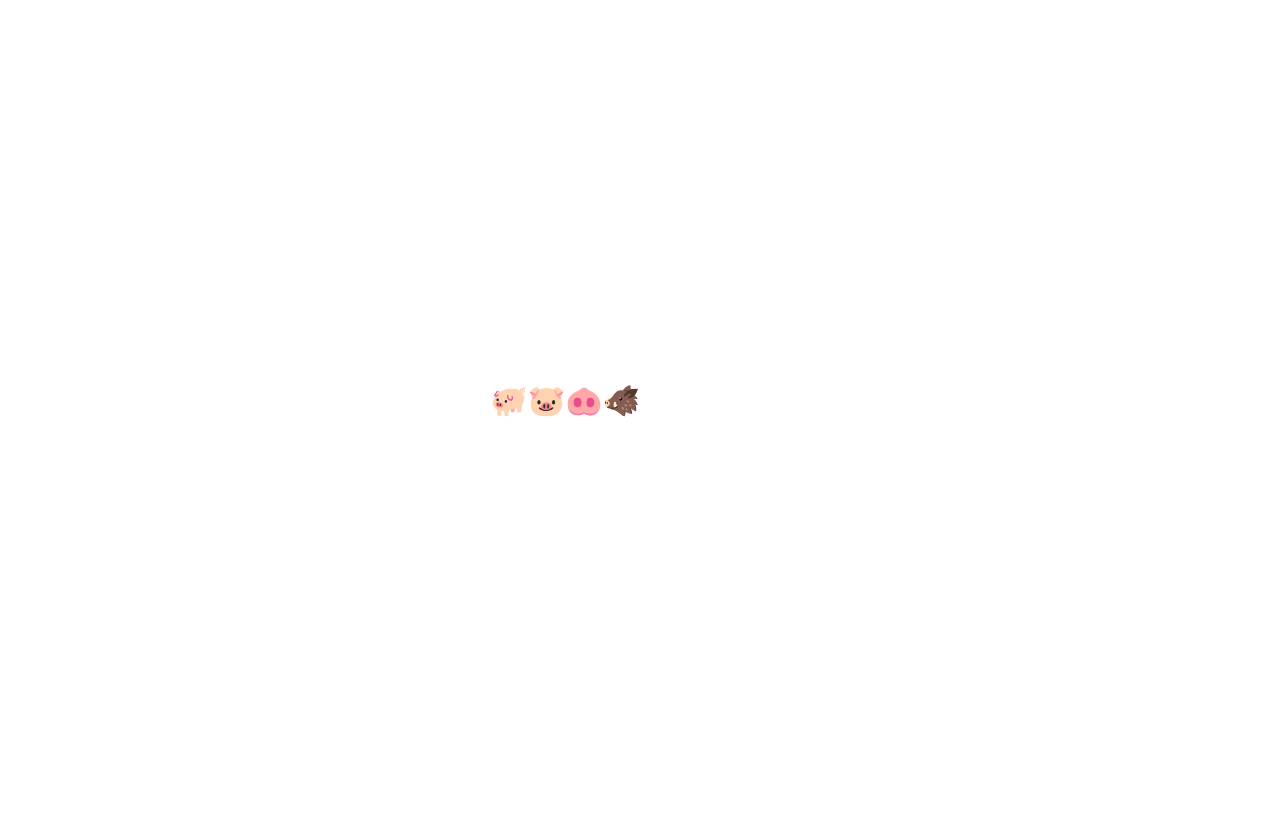
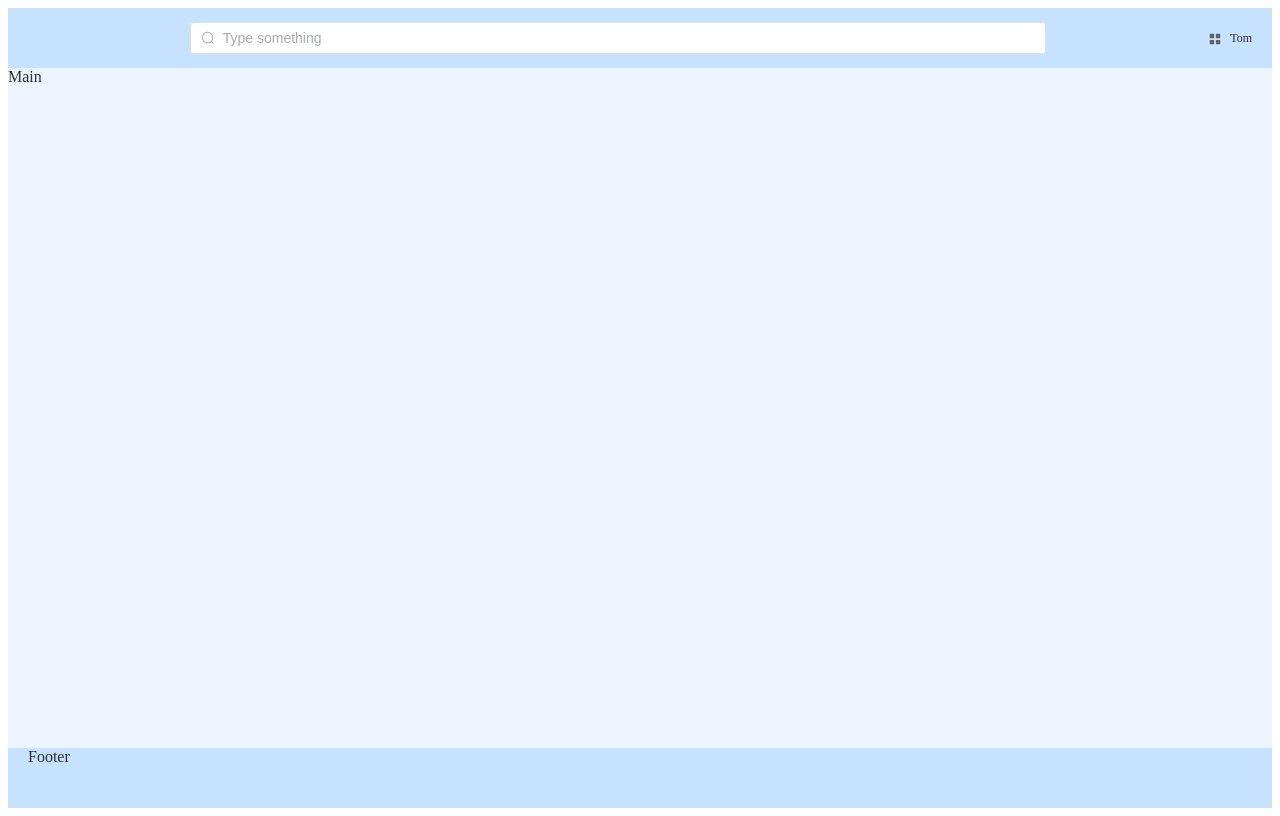
Before and after one commit to kommukommu/FriedRice, a Vue app in the folder FrontendFriedRice/: page / in a window 1280 px wide. Built offline with nearby package versions, Linux system fonts and the light colour scheme.

Commit message:
add layout

```diff
--- a/FrontendFriedRice/index.html
+++ b/FrontendFriedRice/index.html
@@ -4,7 +4,7 @@
     <meta charset="UTF-8">
     <link rel="icon" href="/favicon.ico">
     <meta name="viewport" content="width=device-width, initial-scale=1.0">
-    <title>Vite App</title>
+    <title>Fried Rice</title>
   </head>
   <body>
     <div id="app"></div>
--- a/FrontendFriedRice/src/App.vue
+++ b/FrontendFriedRice/src/App.vue
@@ -1,11 +1,8 @@
 <script setup>
-
 </script>
 
 <template>
-  <h1>🐖🐷🐽🐗</h1>
+  <Layout2 />
 </template>
 
-<style scoped>
-
-</style>
+<style scoped></style>
--- /dev/null
+++ b/FrontendFriedRice/src/components/Layout.vue
@@ -0,0 +1,108 @@
+<template>
+  <el-container class="layout-container-demo" style="height: auto">
+    <el-aside width="200px">
+      <el-scrollbar>
+        <el-menu :default-openeds="['1']">
+          <!-- <el-sub-menu index="1">
+            <template #title>
+              <el-icon>
+                <message />
+              </el-icon>Navigator One
+            </template>
+            <el-menu-item-group>
+              <template #title>Group 1</template>
+              <el-menu-item index="1-1">Option 1</el-menu-item>
+              <el-menu-item index="1-2">Option 2</el-menu-item>
+            </el-menu-item-group>
+            <el-menu-item-group title="Group 2">
+              <el-menu-item index="1-3">Option 3</el-menu-item>
+            </el-menu-item-group>
+            <el-sub-menu index="1-4">
+              <template #title>Option4</template>
+              <el-menu-item index="1-4-1">Option 4-1</el-menu-item>
+            </el-sub-menu>
+          </el-sub-menu> -->
+          <el-menu-item index="1">Option 1</el-menu-item>
+          <el-menu-item index="2">Option 2</el-menu-item>
+          <el-menu-item index="3">Option 3</el-menu-item>
+          <el-menu-item index="4">Option 4</el-menu-item>
+        </el-menu>
+      </el-scrollbar>
+    </el-aside>
+
+    <el-container>
+      <el-header style="text-align: right; font-size: 12px">
+        <div class="toolbar">
+          <el-dropdown>
+            <el-icon style="margin-right: 8px; margin-top: 1px">
+              <setting />
+            </el-icon>
+            <template #dropdown>
+              <el-dropdown-menu>
+                <el-dropdown-item>View</el-dropdown-item>
+                <el-dropdown-item>Add</el-dropdown-item>
+                <el-dropdown-item>Delete</el-dropdown-item>
+              </el-dropdown-menu>
+            </template>
+          </el-dropdown>
+          <span>Tom</span>
+        </div>
+      </el-header>
+
+      <el-main>
+        <el-scrollbar>
+          <el-table :data="tableData">
+            <el-table-column prop="date" label="Date" width="140" />
+            <el-table-column prop="name" label="Name" width="120" />
+            <el-table-column prop="address" label="Address" />
+          </el-table>
+        </el-scrollbar>
+      </el-main>
+    </el-container>
+  </el-container>
+</template>
+
+<script setup>
+import { ref } from 'vue'
+import { Menu as IconMenu, Message, Setting } from '@element-plus/icons-vue'
+
+const item = {
+  date: '2016-05-02',
+  name: 'Tom',
+  address: 'No. 189, Grove St, Los Angeles',
+}
+const tableData = ref(Array.from({ length: 20 }).fill(item))
+</script>
+
+<style scoped>
+.layout-container-demo {
+  display: flex;
+}
+
+.layout-container-demo .el-header {
+  position: relative;
+  background-color: var(--el-color-primary-light-7);
+  color: var(--el-text-color-primary);
+}
+
+.layout-container-demo .el-aside {
+  color: var(--el-text-color-primary);
+  background: var(--el-color-primary-light-8);
+}
+
+.layout-container-demo .el-menu {
+  border-right: none;
+}
+
+.layout-container-demo .el-main {
+  padding: 0;
+}
+
+.layout-container-demo .toolbar {
+  display: inline-flex;
+  align-items: center;
+  justify-content: center;
+  height: 100%;
+  right: 20px;
+}
+</style>
--- /dev/null
+++ b/FrontendFriedRice/src/components/Layout2.vue
@@ -0,0 +1,94 @@
+<template>
+  <div>
+    <el-container class="layout-container-demo">
+      <el-header class="layout-header">
+        <div class="toolbar">
+          <el-input v-model="inputSearch" class="input-search" placeholder="Type something" :prefix-icon="Search" />
+          <el-dropdown>
+            <el-icon style="margin-right: 8px; margin-top: 1px">
+              <setting />
+            </el-icon>
+            <template #dropdown>
+              <el-dropdown-menu>
+                <el-dropdown-item>View</el-dropdown-item>
+                <el-dropdown-item>Add</el-dropdown-item>
+                <el-dropdown-item>Delete</el-dropdown-item>
+              </el-dropdown-menu>
+            </template>
+          </el-dropdown>
+          <span>Tom</span>
+        </div>
+      </el-header>
+      <el-main class="layout-main">Main</el-main>
+      <el-footer class="layout-footer">Footer</el-footer>
+    </el-container>
+  </div>
+</template>
+
+<script setup>
+import { Menu as Setting, Search } from '@element-plus/icons-vue'
+import { ref } from 'vue'
+
+let inputSearch = ref('')
+
+</script>
+
+<style scoped>
+.layout-container-demo {
+  display: flex;
+  height: 800px;
+}
+
+.layout-container-demo .el-header {
+  position: relative;
+  background-color: var(--el-color-primary-light-7);
+  color: var(--el-text-color-primary);
+}
+
+.layout-container-demo .el-main {
+  position: relative;
+  background-color: var(--el-color-primary-light-9);
+  color: var(--el-text-color-primary);
+}
+
+.layout-container-demo .el-footer {
+  position: relative;
+  background-color: var(--el-color-primary-light-7);
+  color: var(--el-text-color-primary);
+}
+
+.layout-container-demo .el-aside {
+  color: var(--el-text-color-primary);
+  background: var(--el-color-primary-light-8);
+}
+
+.layout-container-demo .el-menu {
+  border-right: none;
+}
+
+.layout-container-demo .el-main {
+  padding: 0;
+}
+
+.layout-container-demo .toolbar {
+  display: inline-flex;
+  align-items: center;
+  justify-content: center;
+  height: 100%;
+  right: 20px;
+  width: 100%;
+}
+
+.layout-container-demo .layout-header {
+  width: 100%;
+  text-align: right;
+  font-size: 12px;
+}
+
+.layout-container-demo .input-search {
+  display: inline-flex;
+  margin: auto;
+  width: 70%;
+  min-width: 100px;
+}
+</style>
--- a/FrontendFriedRice/vite.config.js
+++ b/FrontendFriedRice/vite.config.js
@@ -1,4 +1,4 @@
-import { fileURLToPath, URL } from 'node:url'
+// import { fileURLToPath, URL } from 'node:url'
 
 import { defineConfig } from 'vite'
 import vue from '@vitejs/plugin-vue'
@@ -7,20 +7,34 @@
 import Components from 'unplugin-vue-components/vite'
 import { ElementPlusResolver } from 'unplugin-vue-components/resolvers'
 
+// import ElementPlus from 'unplugin-element-plus/vite'
+
 // https://vitejs.dev/config/
 export default defineConfig({
   plugins: [
     vue(),
     AutoImport({
-      resolvers: [ElementPlusResolver()],
+      resolvers: [ElementPlusResolver({
+        // importStyle: 'sass',
+      })],
+      // eslintrc: {
+      //   enabled: true, // <-- this
+      // },
     }),
     Components({
-      resolvers: [ElementPlusResolver()],
+      resolvers: [ElementPlusResolver({
+        // importStyle: 'sass',
+      })],
     }),
+    // ElementPlus({
+    //   // options
+    //   // importStyle: 'sass',
+    //   // useSource: true
+    // }),
   ],
-  resolve: {
-    alias: {
-      '@': fileURLToPath(new URL('./src', import.meta.url))
-    }
-  }
+  // resolve: {
+  //   alias: {
+  //     '@': fileURLToPath(new URL('./src', import.meta.url))
+  //   }
+  // }
 })
--- a/FrontendFriedRice/vue.eslintrc.js
+++ b/FrontendFriedRice/vue.eslintrc.js
@@ -4,6 +4,7 @@
       // 'eslint:recommended',
       'plugin:vue/vue3-recommended',
       // 'plugin:vue/recommended' // Use this if you are using Vue.js 2.x.
+      // './.eslintrc-auto-import.json',
     ],
     rules: {
       // override/add rules settings here, such as:
```
Also changed, not shown: FrontendFriedRice/package.json (+6 -1 lines), FrontendFriedRice/src/main.js (+21 -2 lines), 1 other file (tests, documents, lock files or other folders).
